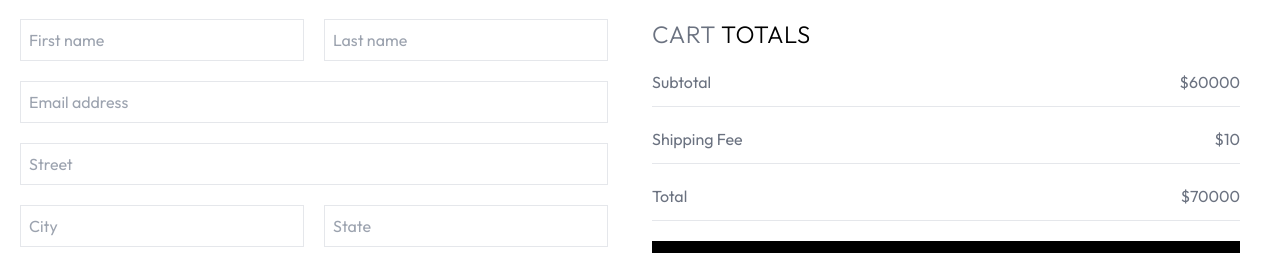
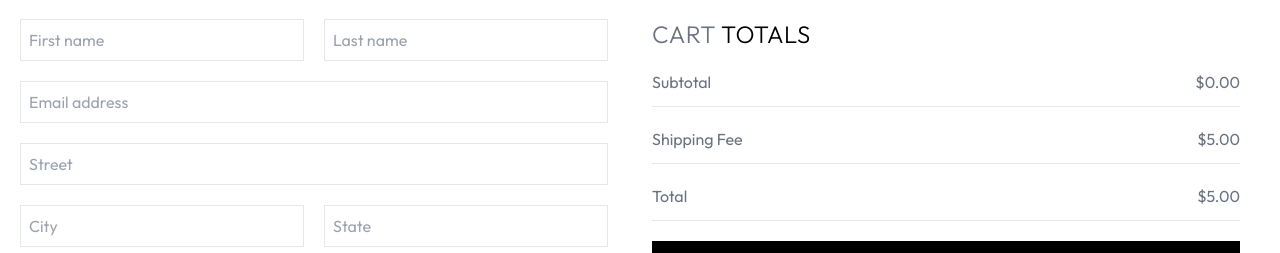
Before and after one commit to Nziza-Prince/e-commerceWebsite, a React (Vite) app in the folder e-commerceProject/: page /checkout in a window 1280 px wide. Shown: the part 147-400 px from the top of the page. Built offline with nearby package versions, Linux system fonts and the light colour scheme; sample sign-in values are in the browser's storage; a web font is replaced by a local one.

Commit message:
made the chekout dynamic

```diff
--- a/e-commerceProject/src/pages/CheckoutPage.jsx
+++ b/e-commerceProject/src/pages/CheckoutPage.jsx
@@ -1,5 +1,8 @@
+import { useContext } from "react";
 import { assets } from "../assets/frontend_assets/assets";
+import { ShopContext } from "../context/ShopContext";
 const CheckoutPage = () => {
+  const {totalPrice,currency,delivery_fee} = useContext(ShopContext)
     return (
       <div className="font-outfit p-5">
         <div className="container mx-auto flex lg:flex-row flex-col lg:gap-6">
@@ -65,15 +68,24 @@ const CheckoutPage = () => {
             </h1>
             <div className="flex justify-between w-full border-b text-gray-500 pb-3">
               <h1>Subtotal</h1>
-              <p>$60000</p>
+              <p>
+                {currency}
+                {totalPrice.toFixed(2)}
+              </p>
             </div>
             <div className="mt-5 flex justify-between w-full border-b text-gray-500 pb-3">
               <h1>Shipping Fee</h1>
-              <p>$10</p>
+              <p>
+                {currency}
+                {delivery_fee.toFixed(2)}
+              </p>
             </div>
             <div className="mt-5 flex justify-between w-full border-b text-gray-500 pb-3">
               <h1>Total</h1>
-              <p>$70000</p>
+              <p>
+                {currency}
+                {(totalPrice + delivery_fee).toFixed(2)}
+              </p>
             </div>
             <button className="w-full bg-black text-white py-2 mt-5 hover:bg-gray-800">
               PLACE ORDER
```
